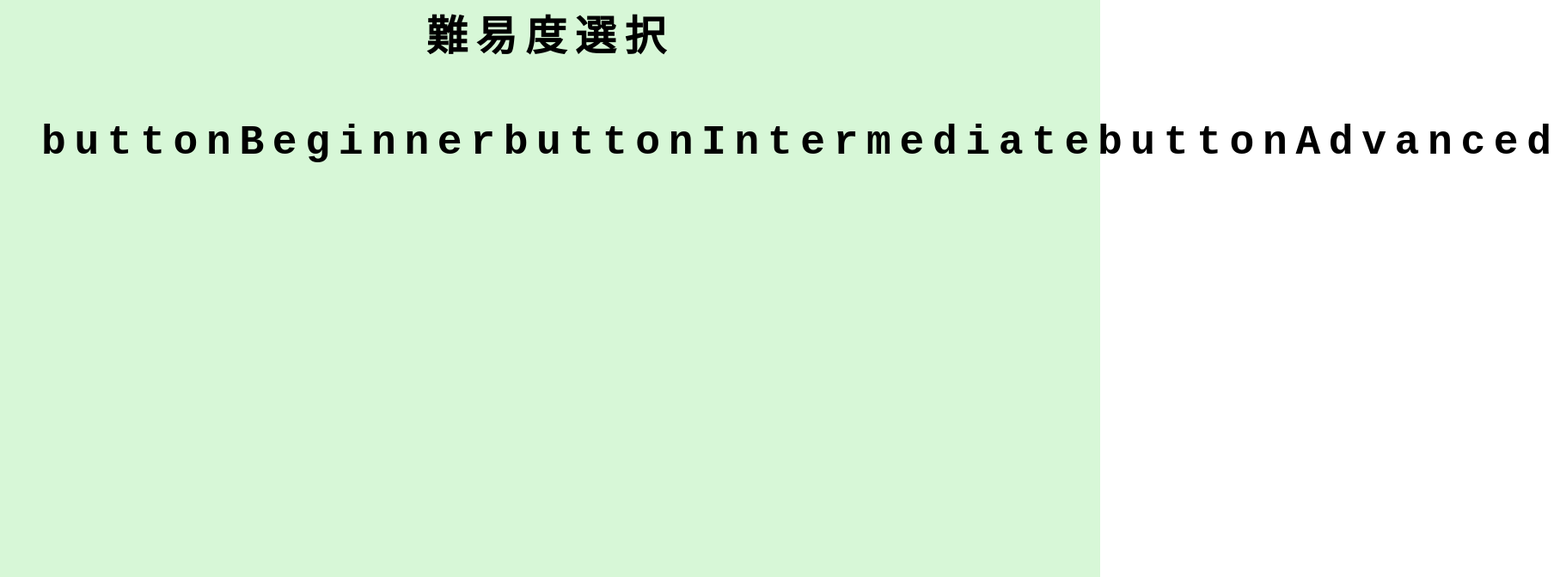
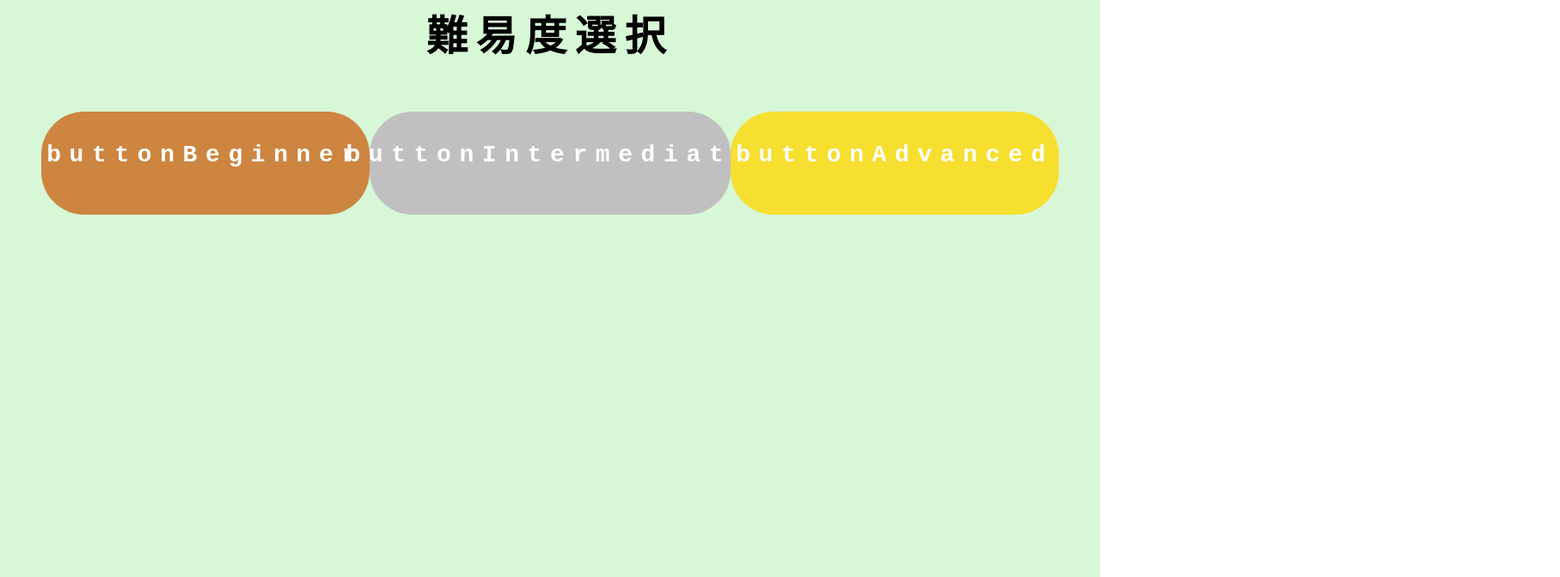
Before and after one commit to furu0202/Prefectures-App, a Next.js app: page /level in a window 1280 px wide. Shown: the top 672 px of the page at 86% size, 1815 px wide, since content can reach past the window. Built offline with nearby package versions, Linux system fonts and the light colour scheme.

Commit message:
LINKSコンポーネントにcssが反映されていなかったため修正

```diff
--- a/app/level/page.jsx
+++ b/app/level/page.jsx
@@ -62,7 +62,7 @@ const page = () => {
               <Link
                 key={item.id}
                 href={item.href}
-                className={styles['button' + item.name]}
+                className={`${styles['button']} ${styles[item.name]}`}
               >
                 {item.name}
               </Link>
--- a/app/level/page.module.css
+++ b/app/level/page.module.css
@@ -69,10 +69,10 @@
 .buttonBeginner,
 .buttonIntermediate,
 .buttonAdvanced {
-  font-size: 32px;
+  font-size: 28px;
   padding-top: 30px;
   height: 120px;
-  width: 200px;
+  width: 420px;
   margin: 0 auto;
   color: white;
   display: flex;
```
